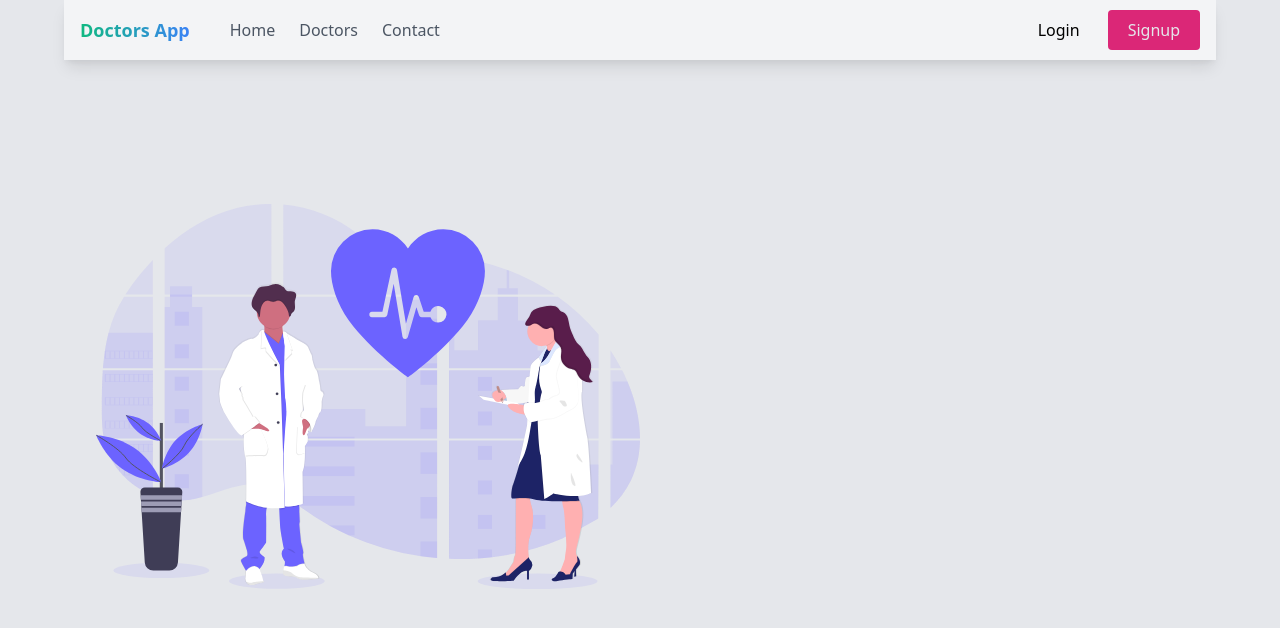
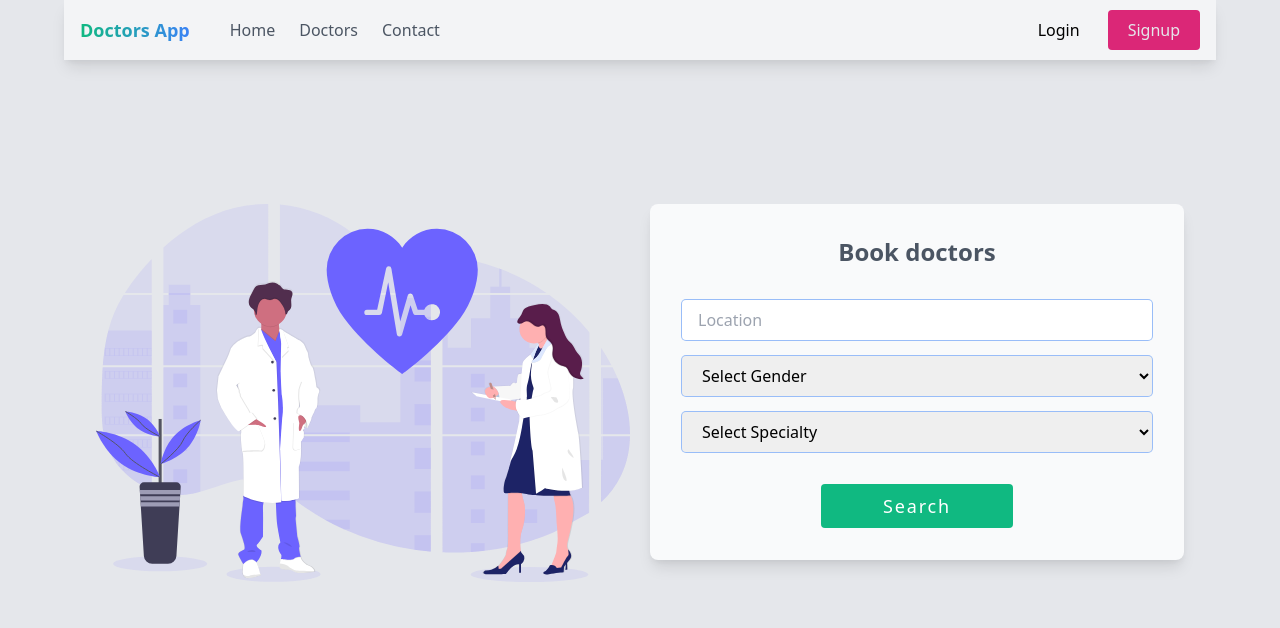
Before and after one commit to tiigsi-bootcamp/doctors-app, a Vue app: page / in a window 1280 px wide. Shown: the top 628 px of the page. Built offline with nearby package versions, Linux system fonts and the light colour scheme.

Commit message:
Impelemented top section

```diff
--- a/src/App.vue
+++ b/src/App.vue
@@ -5,6 +5,10 @@ import { RouterView, RouterLink } from 'vue-router';
 let isMenuHidden = ref(true);
 const toggleMenu = () => {
   isMenuHidden.value = !isMenuHidden.value;
+};
+
+const handleSearch = () => {
+  console.log('Handle submit');
 };
 
 </script>
@@ -64,7 +68,7 @@ const toggleMenu = () => {
     </div>
 
     <div
-      class="bg-blue-100 w-64 transform fixed md:hidden left-0 top-0 h-screen transition flex flex-col space-y-10 items-center justify-center"
+      class="bg-blue-100 w-64 transform fixed md:hidden left-0 top-0 h-screen transition duration-1000 flex flex-col space-y-10 items-center justify-center"
       :class="{ '-translate-x-64': isMenuHidden }"
     >
       <h4
@@ -99,13 +103,43 @@ const toggleMenu = () => {
     </div>
   </nav>
 
-  <div class="flex h-screen px-24 py-36">
-    <div class="flex-1">
+  <div class="flex md:space-x-5 h-screen px-4 md:px-24 py-36">
+    <div class="hidden md:block flex-1">
       <img src="/images/medicine.svg" />
     </div>
 
     <div class="flex-1">
+      <div class="p-8 max-w-96 bg-gray-50 shadow-lg rounded-lg">
+        <h1 class="text-2xl text-gray-600 text-center font-semibold">Book doctors</h1>
 
+        <form @submit.prevent="handleSearch" class="mt-8 flex flex-col space-y-4">
+          <div>
+            <input placeholder="Location" class="py-2 px-4 w-full outline-none ring-1 rounded focus:ring">
+          </div>
+
+          <div>
+            <select class="py-2 px-4 w-full outline-none ring-1 rounded focus:ring">
+              <option selected>Select Gender</option>
+              <option value="Male">Male</option>
+              <option value="Female">Female</option>
+            </select>
+          </div>
+
+          <div>
+            <select class="py-2 px-4 w-full outline-none ring-1 rounded pointer-events-none focus:ring">
+              <option selected>Select Specialty</option>
+              <option value="Nerves">Nerves</option>
+              <option value="Kaylyo">Kalyo</option>
+              <option value="Wadno">Wadno</option>
+              <option value="Ilko">Ilko</option>
+            </select>
+          </div>
+
+          <div class="pt-4 text-center">
+            <button type="submit" class="button bg-green-500 text-white w-48 tracking-widest text-lg">Search</button>
+          </div>
+        </form>
+      </div>
     </div>
   </div>
 
```
